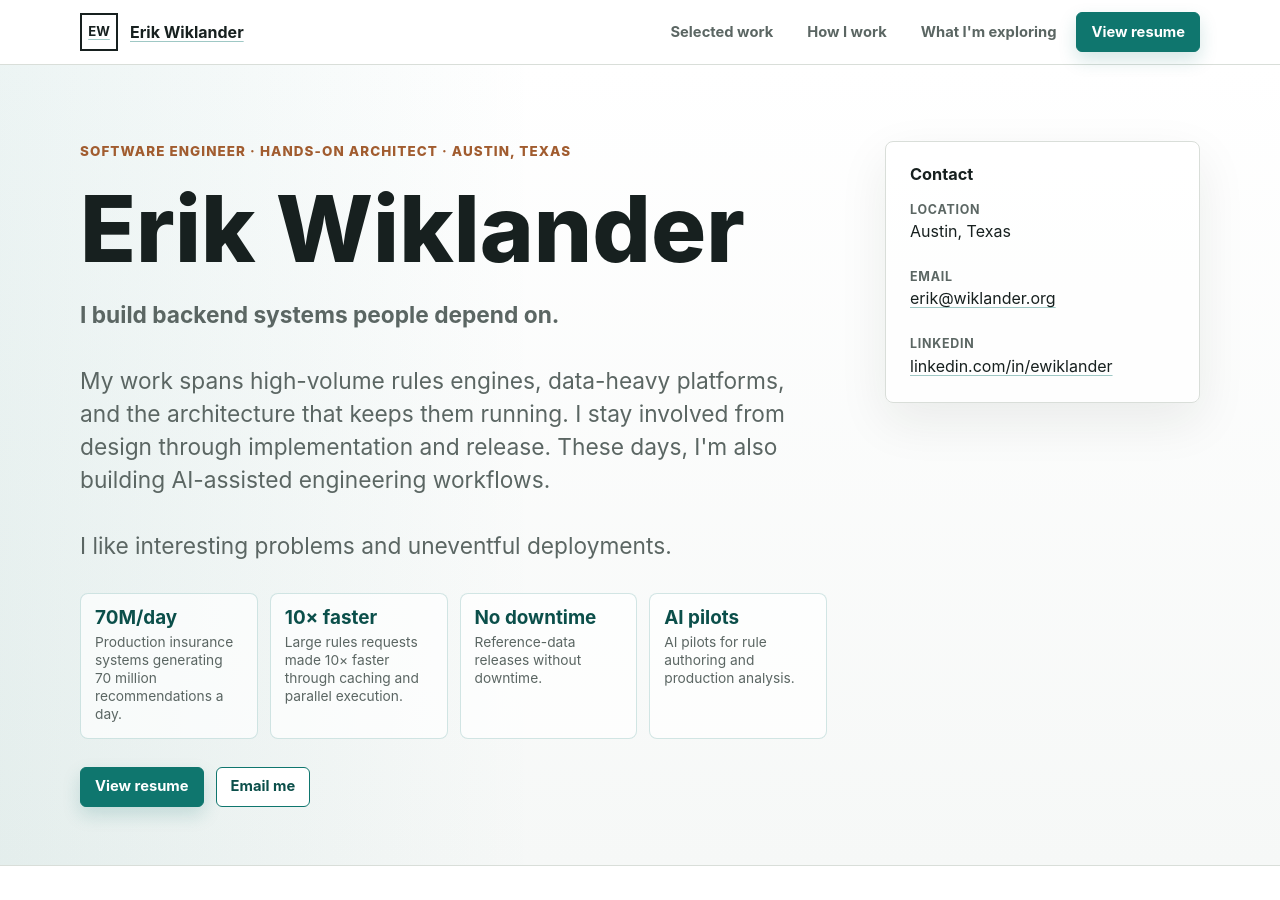
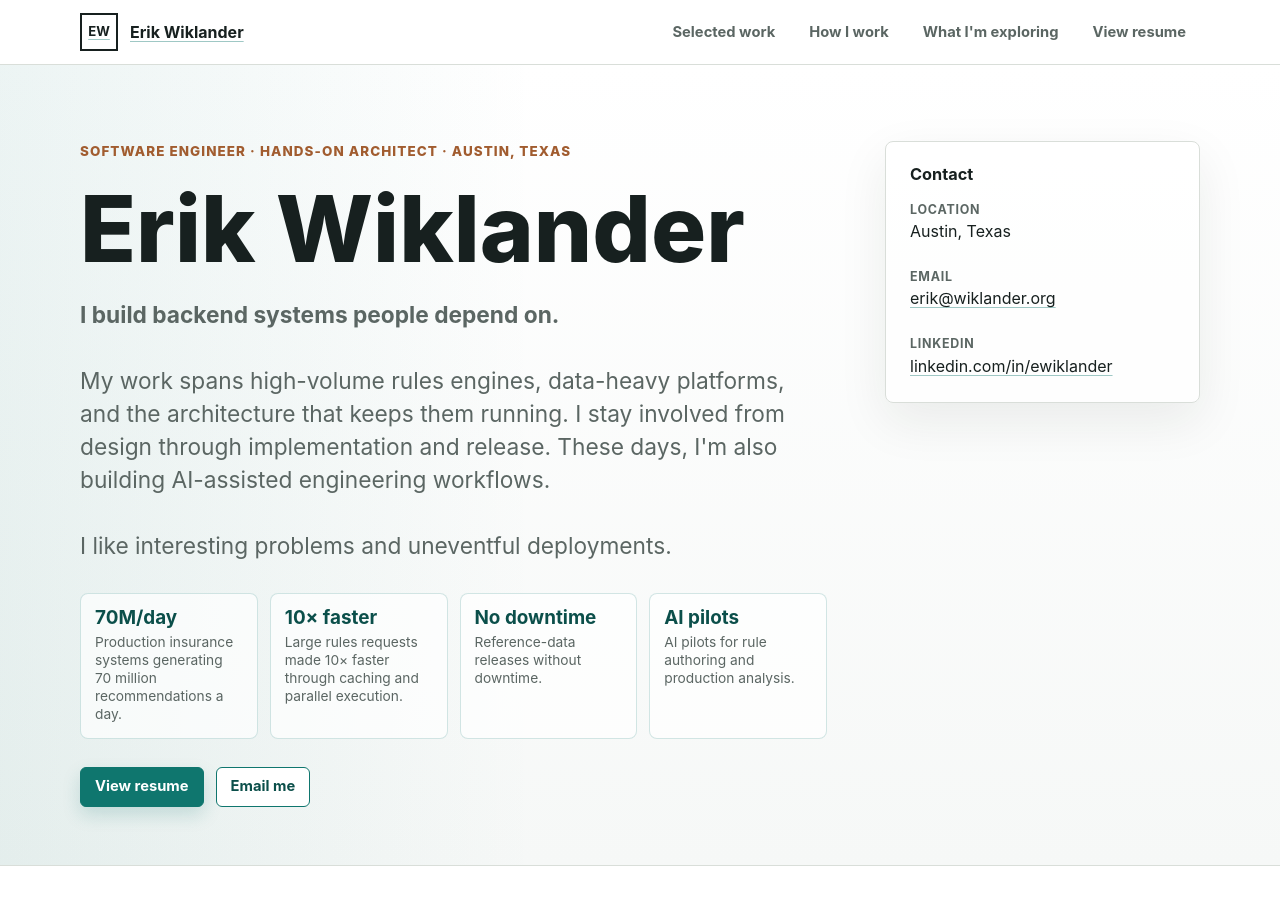
Before and after one commit to erikwiklander/resume, a Jekyll site: the page index.html, which Jekyll copies as it is, in a window 1280 px wide and 900 px high. Built offline with Jekyll 4.4.1, drawn with Linux system fonts in a browser that asks for light colours.

Commit message:
Match resume link to header navigation

```diff
--- a/index.html
+++ b/index.html
@@ -585,7 +585,7 @@
           <a href="#work">Selected work</a>
           <a href="#how">How I work</a>
           <a href="#exploring">What I'm exploring</a>
-          <a class="button" href="resume/">View resume</a>
+          <a href="resume/">View resume</a>
         </nav>
       </div>
     </header>
```
